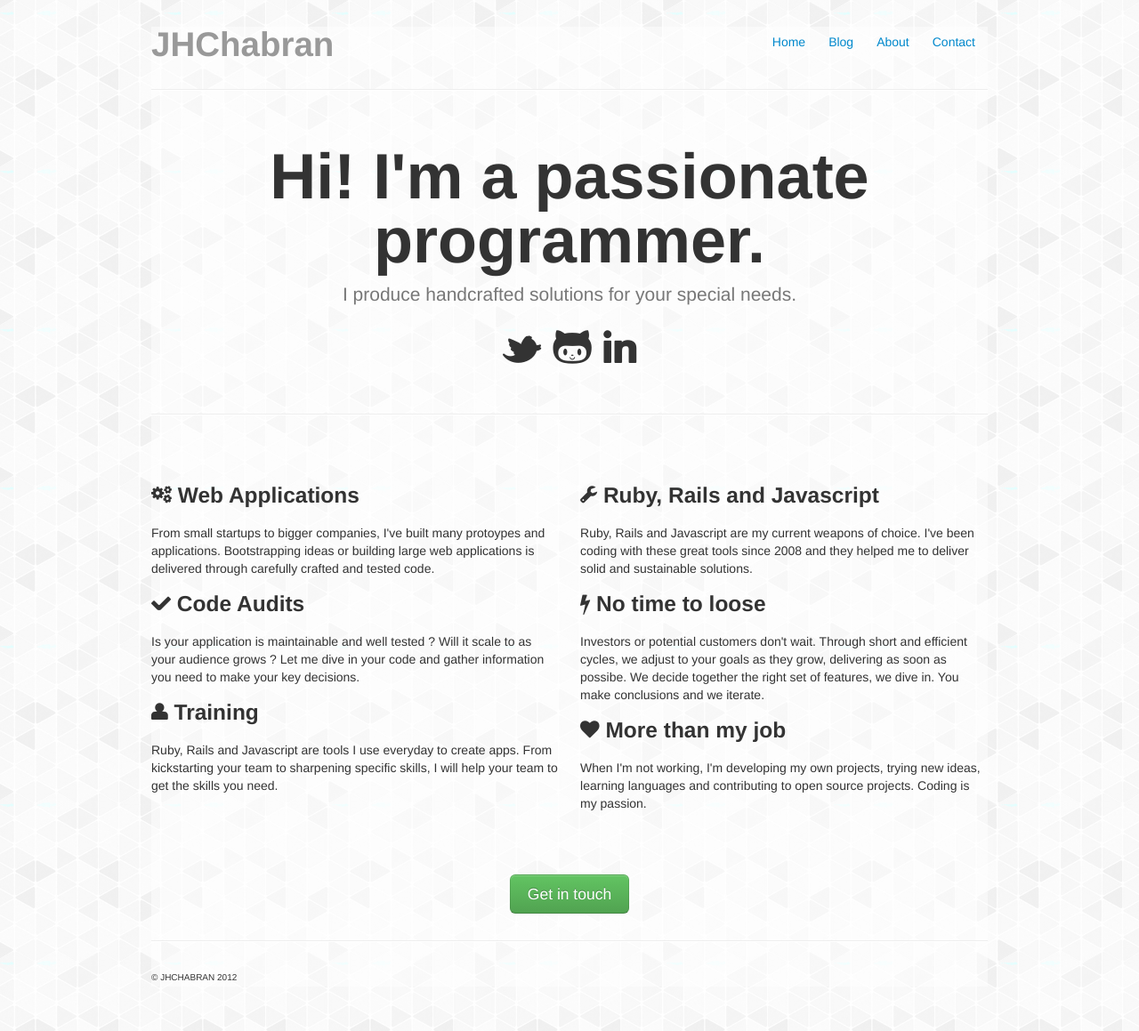
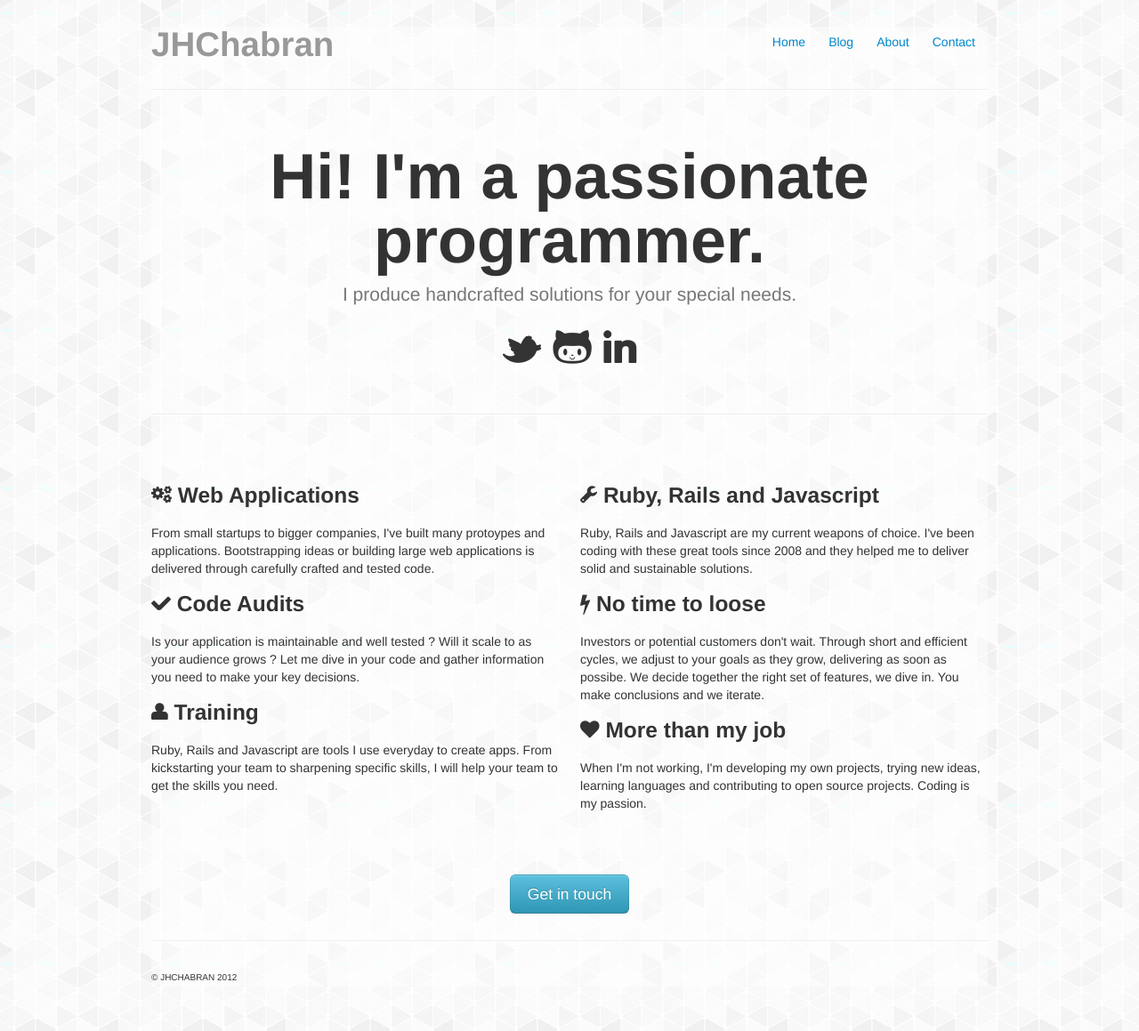
Before and after one commit to jhchabran/jhchabran.github.com, a Jekyll site: the page built from index.html, in a window 1280 px wide. Shown: the whole page at 89% size. Built offline with Jekyll 4.4.1, drawn with Linux system fonts in a browser that asks for light colours; Markdown is read by kramdown in place of the engine named in the settings.

Commit message:
Revert to blue button

```diff
--- a/index.html
+++ b/index.html
@@ -48,6 +48,6 @@ description: Home
 
 <div class="contact">
   <p>
-  <a class="btn btn-large btn-success" href="mailto:jh+contact@chabran.fr?Subject=Contact">Get in touch</a>
+  <a class="btn btn-large btn-info" href="mailto:jh+contact@chabran.fr?Subject=Contact">Get in touch</a>
   </p>
 </div>
```
